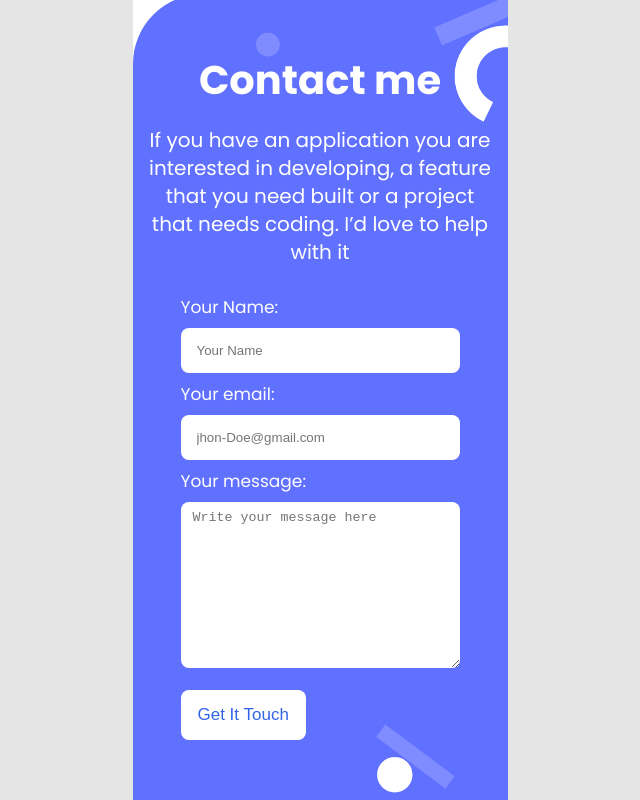
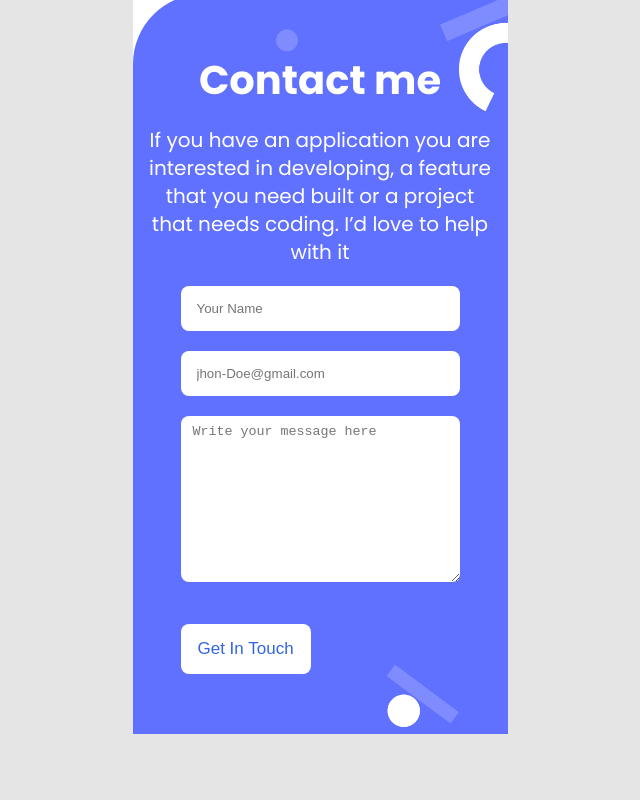
Before and after one commit to z4cope/my-portfolio, a website: page design/index.html in a window 1280 px wide. Shown: the part 4840-5640 px from the top of the page, without its empty margins (320-960 px from the left). After the commit the page ends 5574 px from the top, so only its background shows below. Drawn offline with Linux system fonts and the light colour scheme.

Commit message:
Edit the markup as per design

```diff
--- a/design/css/style.css
+++ b/design/css/style.css
@@ -302,6 +302,7 @@ nav {
   flex-direction: column;
   align-items: flex-start;
   font-size: 17px;
+  gap: 20px;
 }
 
 .contact-form .input-control {
@@ -311,19 +312,12 @@ nav {
   width: 100%;
 }
 
-.contact-form label,
 .contact-form input,
 .contact-form textarea {
   width: 100%;
   padding: 8px 12px;
   border-radius: 8px;
   border: none;
-}
-
-.contact-form label {
-  display: flex;
-  padding-left: 0;
-  color: #fff;
 }
 
 .contact-form input {
--- a/design/index.html
+++ b/design/index.html
@@ -238,7 +238,6 @@
           aria-placeholder="First and second name"
         >
           <div class="input-control">
-            <label for="input-name">Your Name:</label>
             <input
               id="input-name"
               type="text"
@@ -249,7 +248,6 @@
           </div>
 
           <div class="input-control">
-            <label for="user-email"> Your email: </label>
             <input
               type="email"
               id="user-email"
@@ -258,7 +256,6 @@
             />
           </div>
           <div class="input-control">
-            <label for="user-message"> Your message: </label>
             <textarea
               name="message"
               id="user-message"
@@ -269,7 +266,7 @@
               required
             ></textarea>
           </div>
-          <button type="submit">Get It Touch</button>
+          <button type="submit">Get In Touch</button>
         </form>
       </div>
     </footer>
```
